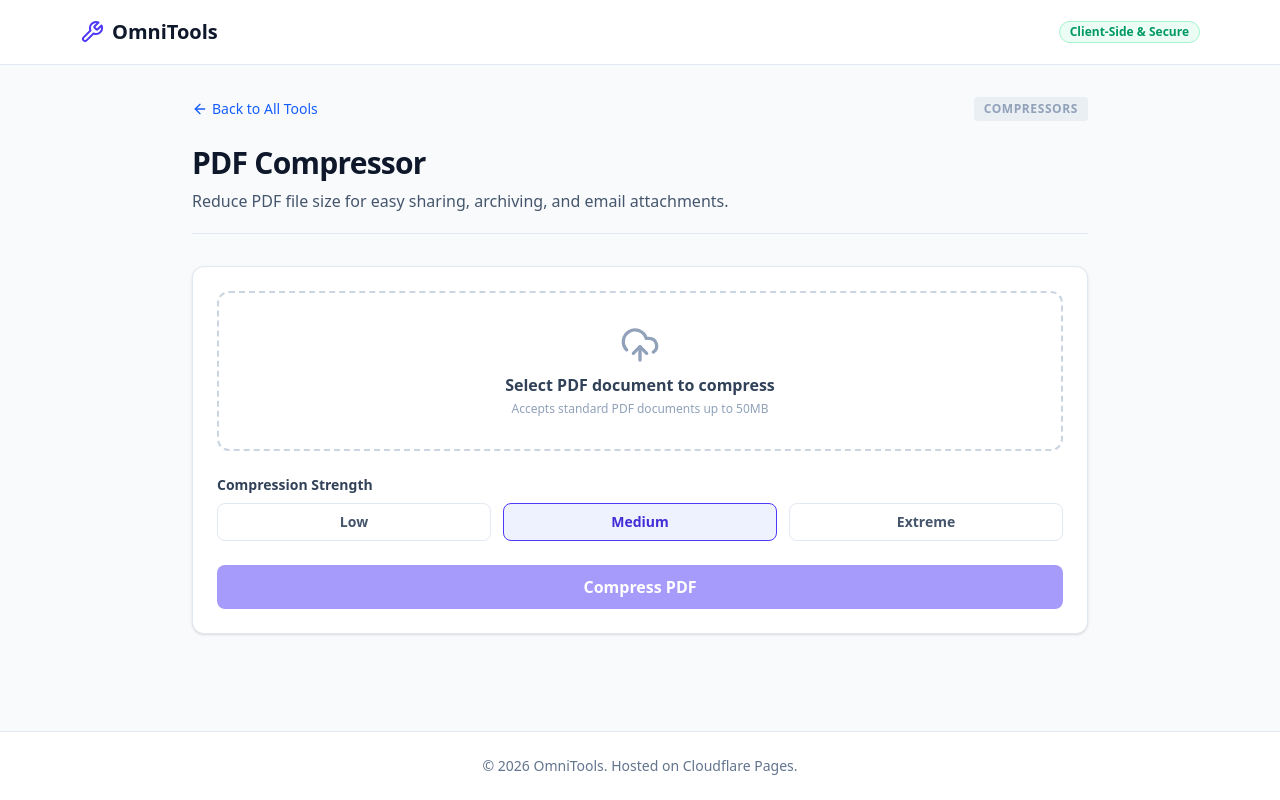
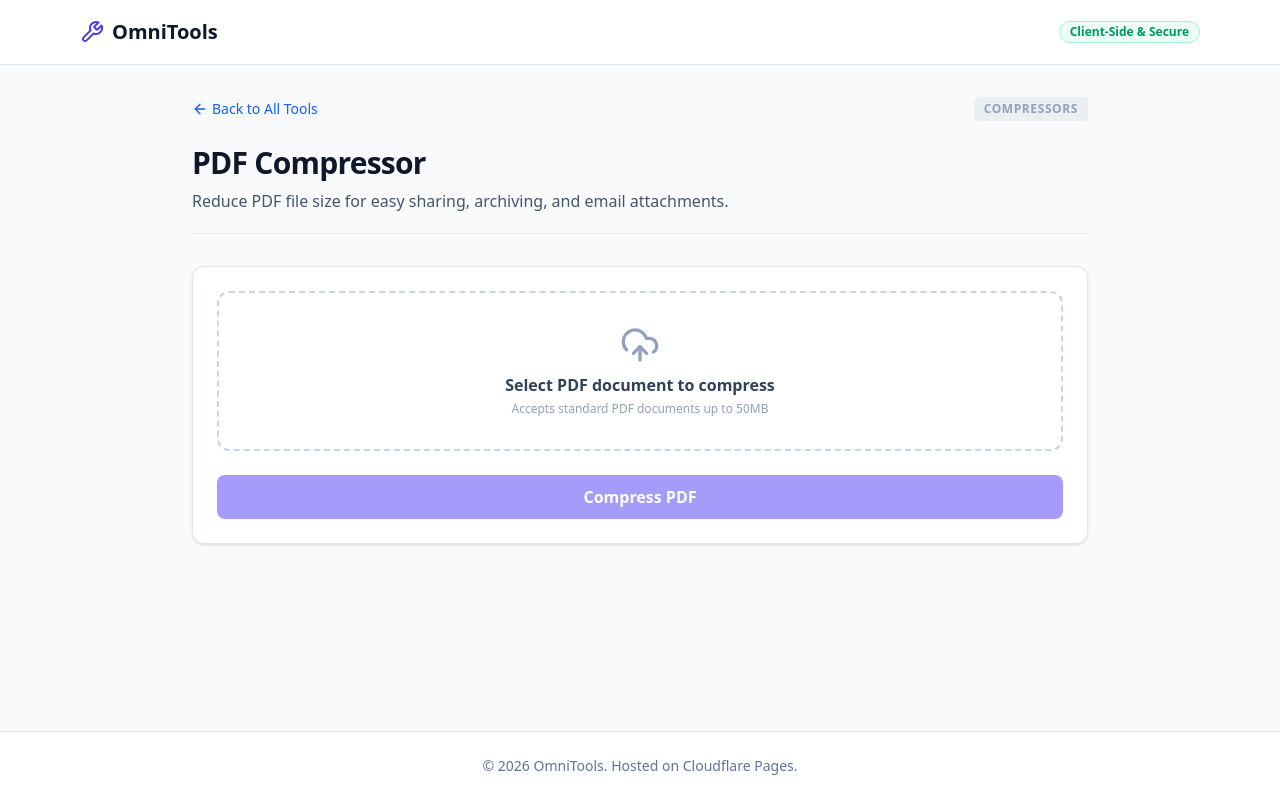
Before and after one commit to rohitrajput-dev/omni-tools, a React (Vite) app: page /compressors/pdf-compressor in a window 1280 px wide. Built offline with nearby package versions, Linux system fonts and the light colour scheme.

Commit message:
updating

```diff
--- a/src/tools/compressors/PdfCompressor.jsx
+++ b/src/tools/compressors/PdfCompressor.jsx
@@ -1,10 +1,10 @@
 import { useState } from 'react';
 import ToolLayout from '../../components/ToolsLayout';
-import { UploadCloud, FileText, CheckCircle2, Loader2, Download, AlertCircle } from 'lucide-react';
+import { UploadCloud, FileText, CheckCircle2, Loader2, Download, AlertTriangle, Sliders } from 'lucide-react';
 import * as pdfjsLib from 'pdfjs-dist';
 import { jsPDF } from 'jspdf';
 
-// Vite-native asset resolution for pdfjs worker (works in both dev and production build)
+// Vite-native asset resolution for pdfjs worker
 pdfjsLib.GlobalWorkerOptions.workerSrc = new URL(
   'pdfjs-dist/build/pdf.worker.min.mjs',
   import.meta.url
@@ -12,24 +12,28 @@ pdfjsLib.GlobalWorkerOptions.workerSrc = new URL(
 
 export default function PdfCompressor() {
   const [file, setFile] = useState(null);
-  const [level, setLevel] = useState('medium');
+  const [compressionRate, setCompressionRate] = useState(50); // 10% to 90%
   const [isProcessing, setIsProcessing] = useState(false);
   const [progress, setProgress] = useState(0);
   const [result, setResult] = useState(null);
-  const [error, setError] = useState(null);
+  const [warning, setWarning] = useState(null);
 
-  // Compression presets (scale affects canvas pixel resolution, quality is JPEG compression)
-  const compressionConfig = {
-    low: { scale: 1.5, quality: 0.75 },     // Modest compression, highest clarity
-    medium: { scale: 1.2, quality: 0.55 },   // Recommended balance
-    extreme: { scale: 0.9, quality: 0.35 },  // Maximum size reduction
+  const formatSize = (bytes) => {
+    if (!bytes || bytes === 0) return '0 B';
+    const k = 1024;
+    const sizes = ['B', 'KB', 'MB', 'GB'];
+    const i = Math.floor(Math.log(bytes) / Math.log(k));
+    return parseFloat((bytes / Math.pow(k, i)).toFixed(2)) + ' ' + sizes[i];
   };
+
+  // Live estimated size based on user's target compression rate
+  const estimatedSize = file ? Math.round(file.size * (1 - compressionRate / 100)) : 0;
 
   const handleFileChange = (e) => {
     const selected = e.target.files?.[0] || null;
     setFile(selected);
     setResult(null);
-    setError(null);
+    setWarning(null);
   };
 
   const compressPdf = async () => {
@@ -39,17 +43,20 @@ export default function PdfCompressor() {
       setIsProcessing(true);
       setProgress(0);
       setResult(null);
-      setError(null);
+      setWarning(null);
 
-      // 1. Read uploaded file buffer
       const arrayBuffer = await file.arrayBuffer();
       const pdf = await pdfjsLib.getDocument({ data: arrayBuffer }).promise;
       const totalPages = pdf.numPages;
 
+      // Calculate dynamic scale and quality based on the slider rate
+      // Higher compression rate => lower scale and lower quality
+      const factor = compressionRate / 100;
+      const quality = Math.max(0.2, 0.9 - factor * 0.7); // 0.83 to 0.27
+      const scale = Math.max(0.6, 1.4 - factor * 0.8);   // 1.32 to 0.68
+
       let newPdf = null;
-      const { scale, quality } = compressionConfig[level];
 
-      // 2. Loop through each page, render to canvas, recompress as JPEG
       for (let pageNum = 1; pageNum <= totalPages; pageNum++) {
         const page = await pdf.getPage(pageNum);
         const viewport = page.getViewport({ scale });
@@ -66,7 +73,6 @@ export default function PdfCompressor() {
 
         const imgData = canvas.toDataURL('image/jpeg', quality);
 
-        // Get unscaled standard PDF points (72 DPI) to preserve physical dimensions
         const unscaledViewport = page.getViewport({ scale: 1.0 });
         const widthPt = unscaledViewport.width;
         const heightPt = unscaledViewport.height;
@@ -87,9 +93,15 @@ export default function PdfCompressor() {
         setProgress(Math.round((pageNum / totalPages) * 100));
       }
 
-      // 3. Create compressed output
       const compressedBlob = newPdf.output('blob');
       const compressedUrl = URL.createObjectURL(compressedBlob);
+
+      // Check if output is actually larger than the original
+      if (compressedBlob.size >= file.size) {
+        setWarning(
+          "Notice: The compressed file is larger or similar to the original. This usually happens with pure-text or vector PDFs that are already highly optimized."
+        );
+      }
 
       setResult({
         blobUrl: compressedUrl,
@@ -98,7 +110,7 @@ export default function PdfCompressor() {
       });
     } catch (err) {
       console.error('Compression error:', err);
-      setError('Could not compress this PDF. Make sure it is not password-protected.');
+      alert('Failed to compress PDF. Please check the console.');
     } finally {
       setIsProcessing(false);
     }
@@ -111,6 +123,7 @@ export default function PdfCompressor() {
       category="Compressors"
     >
       <div className="space-y-6">
+        {/* Upload Box */}
         <label className="border-2 border-dashed border-slate-300 rounded-xl p-8 text-center flex flex-col items-center justify-center hover:border-indigo-500 transition cursor-pointer">
           <UploadCloud className="w-10 h-10 text-slate-400 mb-2" />
           <span className="font-semibold text-slate-700">Select PDF document to compress</span>
@@ -123,47 +136,67 @@ export default function PdfCompressor() {
           />
         </label>
 
+        {/* Selected File Card */}
         {file && (
           <div className="p-4 bg-slate-50 border border-slate-200 rounded-lg flex items-center justify-between">
             <div className="flex items-center gap-3">
               <FileText className="w-6 h-6 text-indigo-600 shrink-0" />
               <div>
                 <p className="font-semibold text-sm text-slate-800 truncate max-w-xs">{file.name}</p>
-                <p className="text-xs text-slate-500">{(file.size / (1024 * 1024)).toFixed(2)} MB</p>
+                <p className="text-xs text-slate-500">Original Size: {formatSize(file.size)}</p>
               </div>
             </div>
             {result && <CheckCircle2 className="w-5 h-5 text-emerald-600 shrink-0" />}
           </div>
         )}
 
-        <div>
-          <label className="block text-sm font-semibold mb-2 text-slate-700">Compression Strength</label>
-          <div className="grid grid-cols-3 gap-3">
-            {['low', 'medium', 'extreme'].map((opt) => (
-              <button
-                key={opt}
-                type="button"
-                disabled={isProcessing}
-                onClick={() => setLevel(opt)}
-                className={`py-2 px-3 text-sm font-semibold capitalize rounded-lg border transition ${
-                  level === opt
-                    ? 'border-indigo-600 bg-indigo-50 text-indigo-700'
-                    : 'border-slate-200 text-slate-600 hover:bg-slate-50'
-                }`}
-              >
-                {opt}
-              </button>
-            ))}
-          </div>
-        </div>
+        {/* Compression Rate Slider */}
+        {file && (
+          <div className="p-5 bg-white border border-slate-200 rounded-xl space-y-4 shadow-sm">
+            <div className="flex justify-between items-center">
+              <div className="flex items-center gap-2">
+                <Sliders className="w-4 h-4 text-indigo-600" />
+                <label className="text-sm font-semibold text-slate-700">Compression Rate</label>
+              </div>
+              <span className="text-sm font-bold text-indigo-600 bg-indigo-50 px-2 py-0.5 rounded">
+                {compressionRate}%
+              </span>
+            </div>
 
-        {error && (
-          <div className="p-3 bg-red-50 border border-red-200 rounded-lg text-red-600 text-sm flex items-center gap-2">
-            <AlertCircle className="w-4 h-4 shrink-0" />
-            <span>{error}</span>
+            <input
+              type="range"
+              min="10"
+              max="90"
+              step="5"
+              value={compressionRate}
+              disabled={isProcessing}
+              onChange={(e) => {
+                setCompressionRate(Number(e.target.value));
+                setResult(null); // Reset result when slider moves
+              }}
+              className="w-full h-2 bg-slate-200 rounded-lg appearance-none cursor-pointer accent-indigo-600"
+            />
+
+            <div className="flex justify-between text-xs text-slate-400">
+              <span>Low (10%)</span>
+              <span>Balanced (50%)</span>
+              <span>Extreme (90%)</span>
+            </div>
+
+            {/* Live Size Estimation */}
+            <div className="pt-2 border-t border-slate-100 flex items-center justify-between text-sm">
+              <span className="text-slate-600">Estimated Output Size:</span>
+              <span className="font-semibold text-slate-800">
+                ~{formatSize(estimatedSize)}
+                <span className="text-xs text-emerald-600 font-normal ml-1">
+                  (-{compressionRate}%)
+                </span>
+              </span>
+            </div>
           </div>
         )}
 
+        {/* Action Button */}
         <button
           type="button"
           disabled={!file || isProcessing}
@@ -180,14 +213,24 @@ export default function PdfCompressor() {
           )}
         </button>
 
+        {/* Warning if compressed file didn't get smaller */}
+        {warning && (
+          <div className="p-3 bg-amber-50 border border-amber-200 rounded-lg text-amber-800 text-xs flex items-start gap-2">
+            <AlertTriangle className="w-4 h-4 text-amber-600 shrink-0 mt-0.5" />
+            <span>{warning}</span>
+          </div>
+        )}
+
+        {/* Results Card */}
         {result && (
           <div className="p-4 bg-emerald-50 border border-emerald-200 rounded-xl space-y-3">
             <div className="flex justify-between items-center text-sm">
-              <span className="text-emerald-900 font-medium">New Size:</span>
+              <span className="text-emerald-900 font-medium">Actual New Size:</span>
               <span className="font-bold text-emerald-700">
-                {(result.size / (1024 * 1024)).toFixed(2)} MB
+                {formatSize(result.size)}
                 <span className="ml-2 font-normal text-xs text-emerald-600">
-                  (-{Math.max(0, Math.round(((file.size - result.size) / file.size) * 100))}%)
+                  ({result.size < file.size ? '-' : '+'}
+                  {Math.abs(Math.round(((file.size - result.size) / file.size) * 100))}%)
                 </span>
               </span>
             </div>
```
